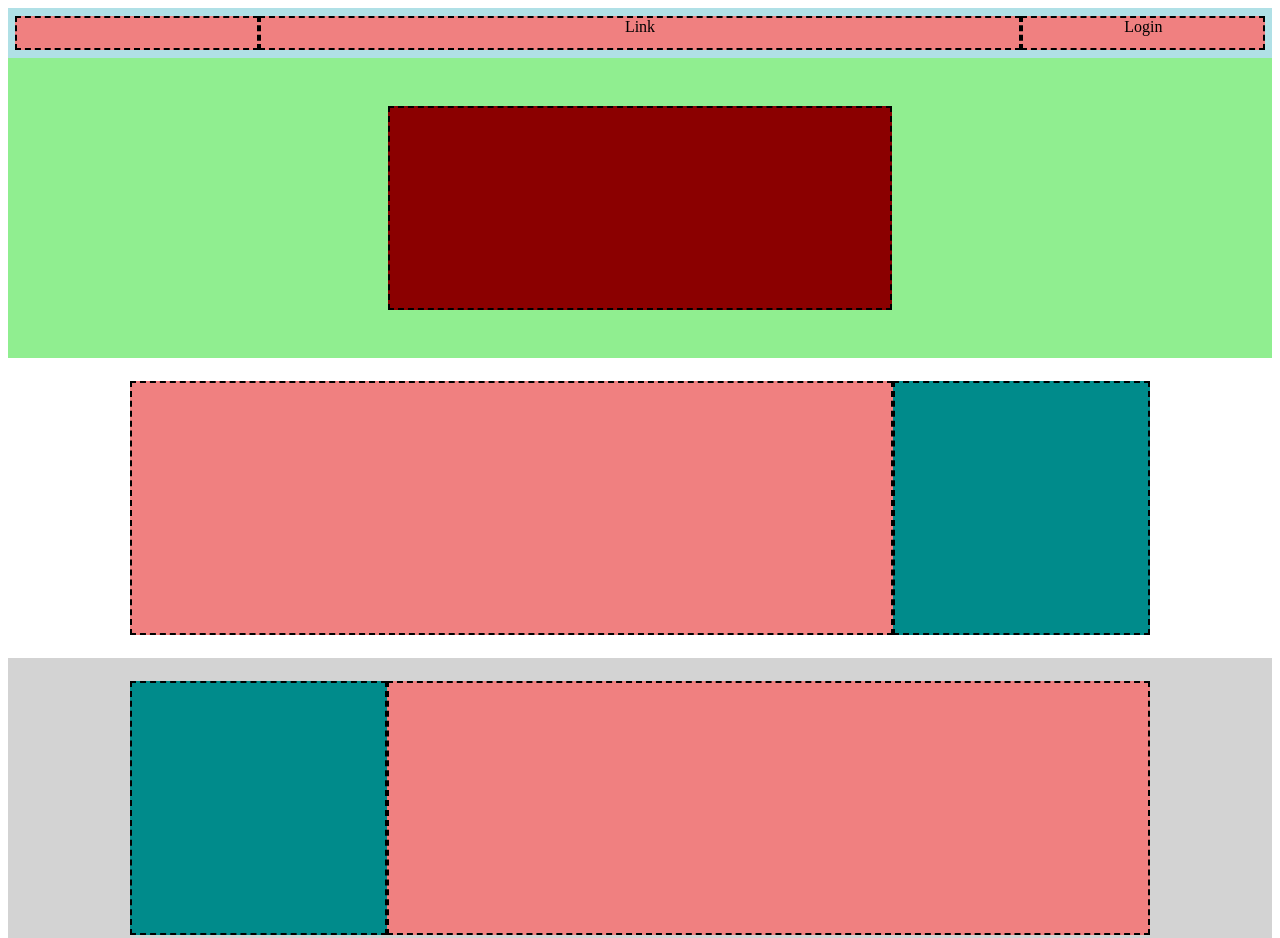
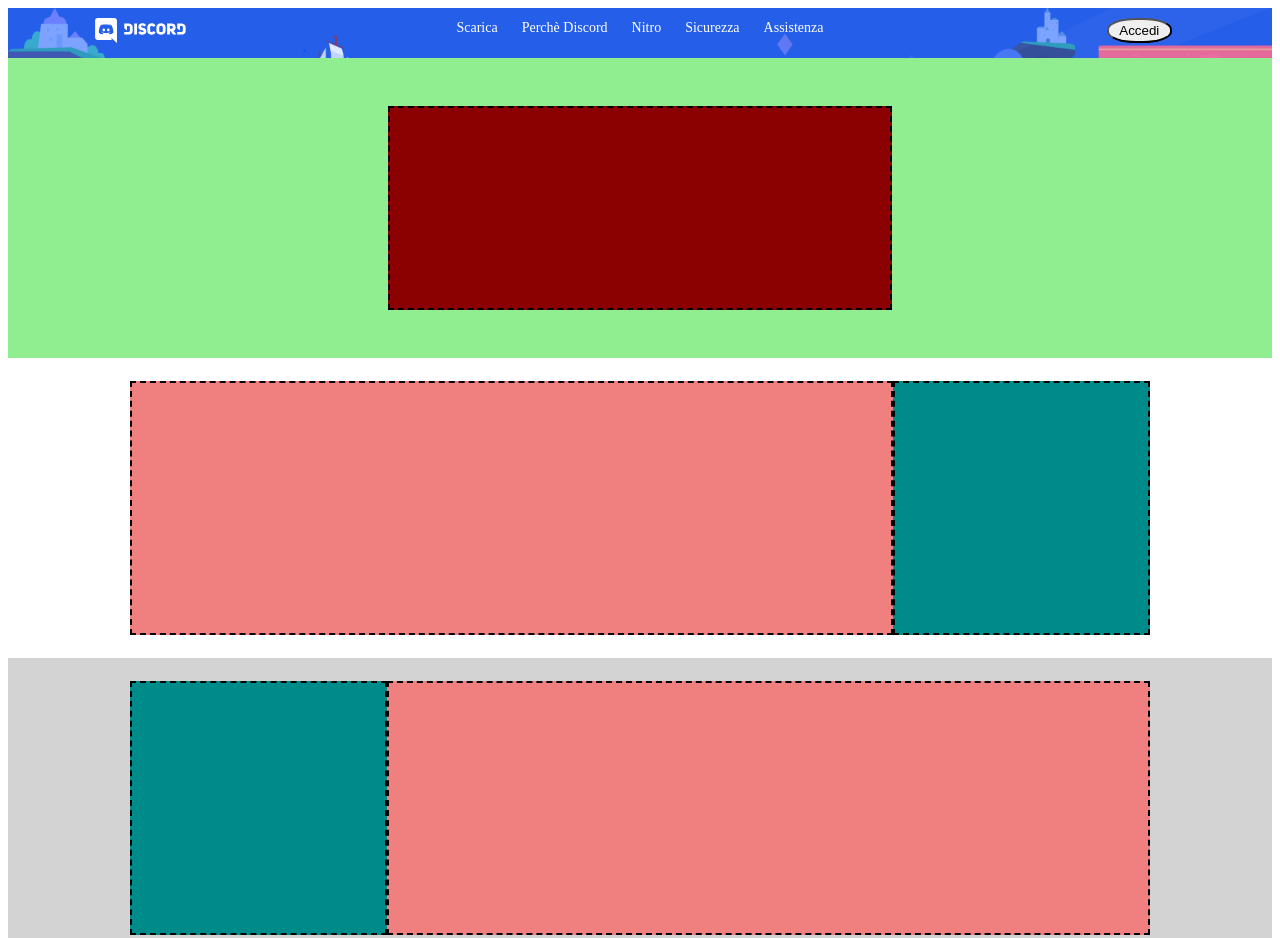
Before and after one commit to danieleinnamorato93/htmlcss-discord, a plain HTML site: page index.html in a window 1280 px wide. Shown: the top 938 px of the page. Drawn offline with Linux system fonts and the light colour scheme.

```diff
--- a/index.html
+++ b/index.html
@@ -5,13 +5,21 @@
     <meta name="viewport" content="width=device-width, initial-scale=1.0">
     <title>Document</title>
     <link rel="stylesheet" href="style.css">
+
 </head>
 <body>
    <header>
     <nav class="flex-nav-container">
-        <div class="logo"><img src="" alt=""></div>
-        <div class="link">Link</div>
-        <div class="login">Login</div>
+        <div class="logo"><img class="logoimg" src="img/logo.svg" alt="logo-header"></div>
+        <div class="link"><a href="www.google.com">Scarica</a>
+        <a href="www.google.com">Perchè Discord</a>
+        <a href="www.google.com">Nitro</a>
+        <a href="www.google.com">Sicurezza</a>
+        <a href="www.google.com">Assistenza</a>
+        </div>
+        <div class="login">
+            <button class="btn-login">Accedi</button>
+        </div>
     </nav>
 
     <section class="header-section-flex-container">
--- a/style.css
+++ b/style.css
@@ -1,7 +1,12 @@
 header {
-    min-height: 150px;
-    background-color: lightblue;
-
+    min-height: 350px;
+    background-image: url("img/jumbo.png");
+    background-position: center;
+    background-repeat: no-repeat;
+    background-size: cover;
+}
+body {
+    font-family: font-family: Whitney, 'Helvetica Neue', Helvetica, Arial, sans-serif;
 }
 
 footer{
@@ -16,7 +21,6 @@ footer{
     justify-content:center ;
     align-items:center;
     min-height: 50px;
-    background-color: powderblue;
     min-width: 100%;
 
 }
@@ -24,33 +28,46 @@ footer{
 
     min-width: 19%;
     min-height: 30px;
-    background-color: lightcoral;
     color: black;
     text-align: center;
-    border: 2px dashed black;
 
+}
+
+.logo > .logoimg {
+
+    height:25px;
+    text-align: center;
 }
 
 .link {
     min-width: 60%;
-    min-height: 30px;
-    background-color: lightcoral;
+    min-height: 30px;;
     color: black;
     text-align: center;
-    border: 2px dashed black;
+}
+.link a {
+    text-decoration: none;
+    padding: 10px;
+    color: white;
+    font-size: 14px;
+}
 
 
-}
+
 
 .login {
     min-width: 19%;
     min-height: 30px;
-    background-color: lightcoral;
     color: black;
     text-align: center;
-    border: 2px dashed black;
+}
 
+.login .btn-login {
+    border-radius: 45%;
+    height: 25px;
+    width: 65px;
 }
+
 
 .header-section-flex-container {
     display: flex;
```
